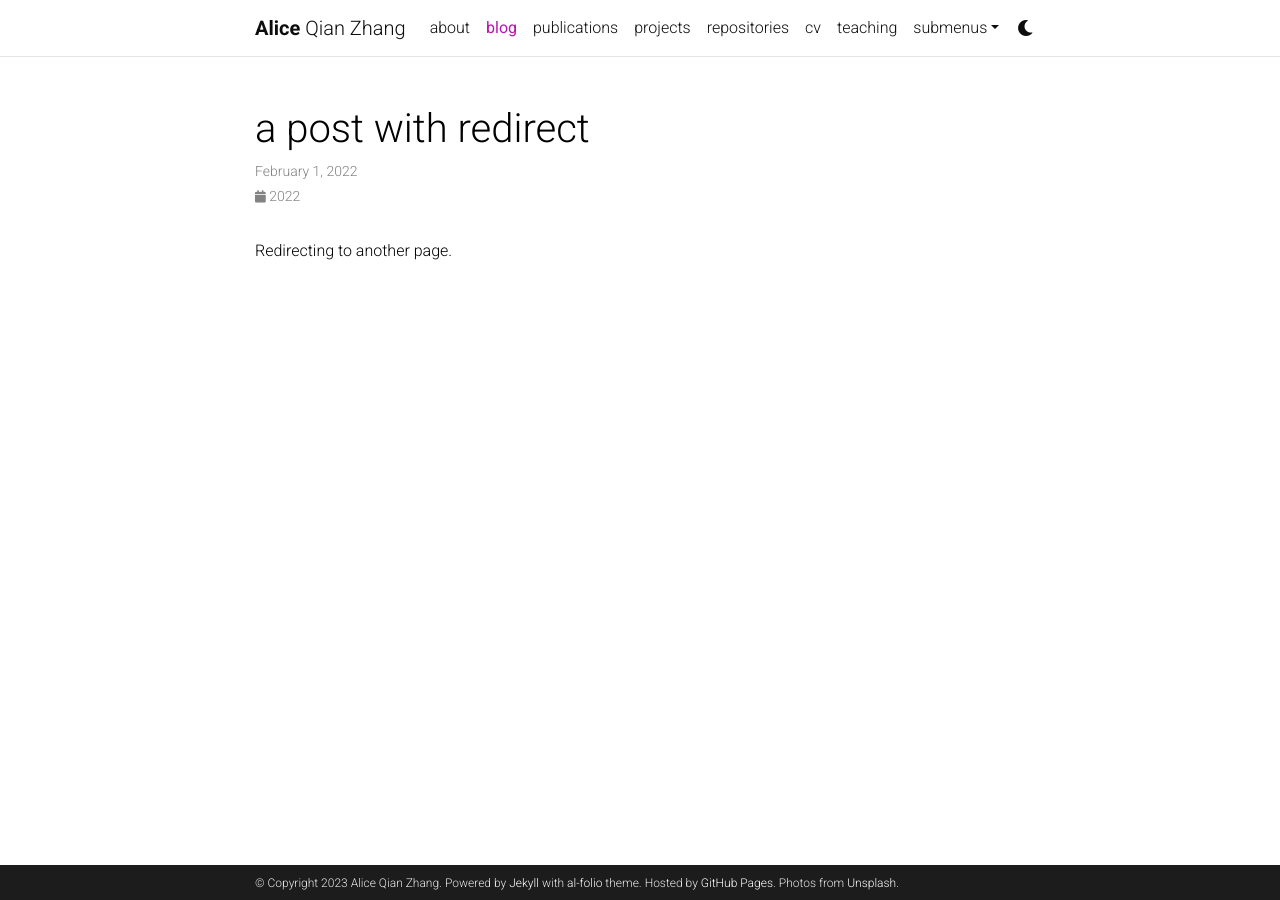
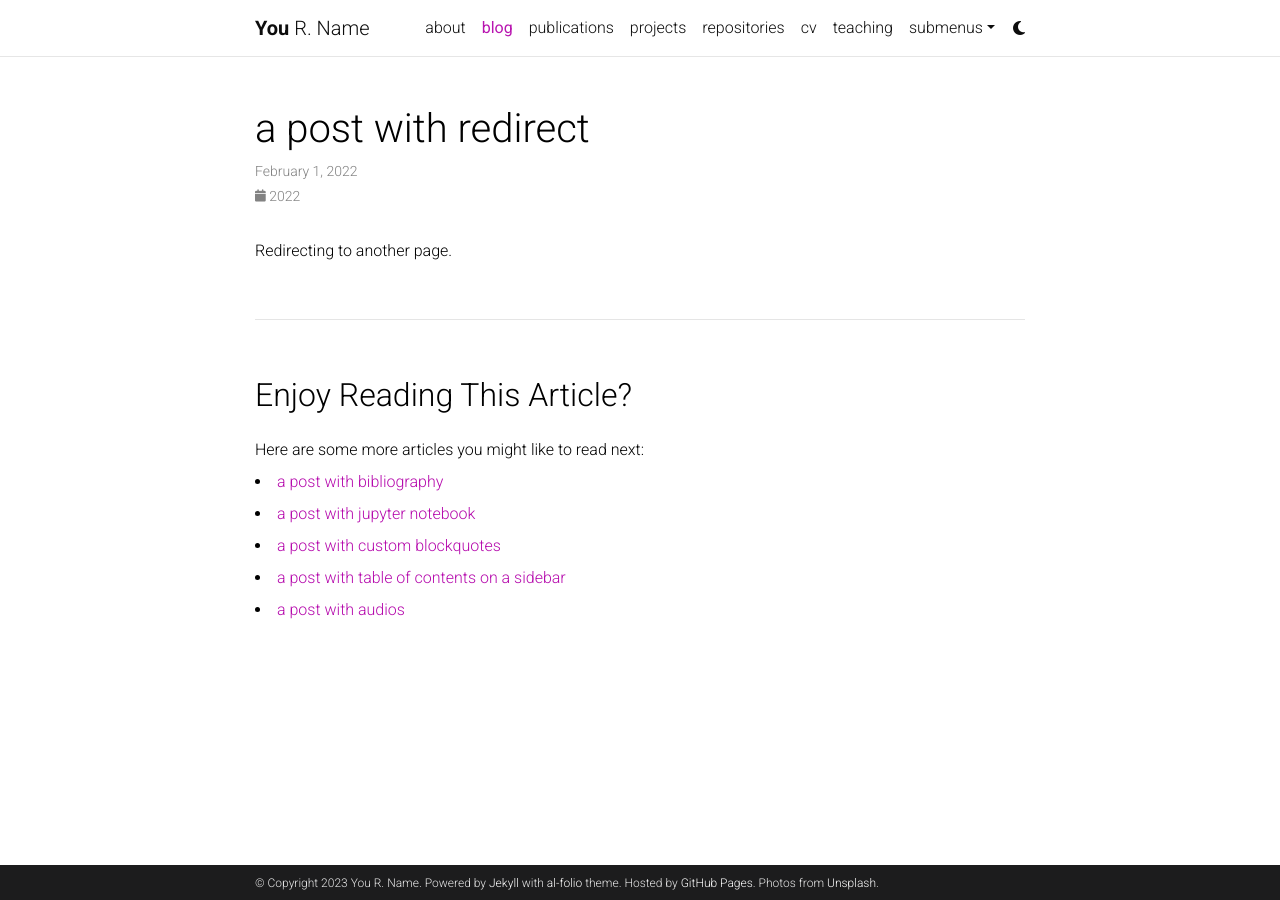
Before and after one commit to yjqian02/yjqian02.github.io, a Jekyll site: the page built from _posts/2022-02-01-redirect.md, in a window 1280 px wide. Built offline with Jekyll 4.4.1, drawn with Linux system fonts in a browser that asks for light colours; comment, search, counter and statistics services are not loaded; a style sheet for code colours, icons or effects is not loaded.

Commit message:
revert config

```diff
--- a/_config.yml
+++ b/_config.yml
@@ -3,12 +3,12 @@
 # -----------------------------------------------------------------------------
 
 title: blank # the website title (if blank, full name will be used instead)
-first_name: Alice
-middle_name: Qian
-last_name: Zhang
-email: zhan6698@example.com
+first_name: You
+middle_name: R.
+last_name: Name
+email: you@example.com
 description: > # the ">" symbol means to ignore newlines until "footer_text:"
-  Alice Qian Zhang's Personal Website
+  A simple, whitespace theme for academics. Based on [*folio](https://github.com/bogoli/-folio) design.
 footer_text: >
   Powered by <a href="https://jekyllrb.com/" target="_blank">Jekyll</a> with <a href="https://github.com/alshedivat/al-folio">al-folio</a> theme.
   Hosted by <a href="https://pages.github.com/" target="_blank">GitHub Pages</a>.
@@ -16,10 +16,10 @@
 keywords: jekyll, jekyll-theme, academic-website, portfolio-website  # add your own keywords or leave empty
 
 lang: en # the language of your site (for example: en, fr, cn, ru, etc.)
-icon: profile_white.jpg # ⚛️   the emoji used as the favicon (alternatively, provide image name in /assets/img/)
+icon: ⚛️  # the emoji used as the favicon (alternatively, provide image name in /assets/img/)
 
-url: https://yjqian02.github.io # the base hostname & protocol for your site
-baseurl: # the subpath of your site, e.g. /blog/
+url: https://alshedivat.github.io # the base hostname & protocol for your site
+baseurl: /al-folio # the subpath of your site, e.g. /blog/
 last_updated: false # set to true if you want to display last updated in the footer
 impressum_path:  # set to path to include impressum link in the footer, use the same path as permalink in a page, helps to conform with EU GDPR
 
@@ -34,6 +34,10 @@
 # repo color theme
 repo_theme_light: default       # https://github.com/anuraghazra/github-readme-stats/blob/master/themes/README.md
 repo_theme_dark: dark           # https://github.com/anuraghazra/github-readme-stats/blob/master/themes/README.md
+repo_trophies:
+  enabled: true
+  theme_light: flat    # https://github.com/ryo-ma/github-profile-trophy
+  theme_dark: gitdimmed  # https://github.com/ryo-ma/github-profile-trophy
 
 # -----------------------------------------------------------------------------
 # RSS Feed
@@ -67,11 +71,11 @@
 # Social integration
 # -----------------------------------------------------------------------------
 
-github_username: yjqian02 # your GitHub user name
+github_username: # your GitHub user name
 gitlab_username: # your GitLab user name
 twitter_username: # your Twitter handle
 mastodon_username: # your mastodon instance+username in the format instance.tld/@username
-linkedin_username: alice-z-2775431b6 # your LinkedIn user name
+linkedin_username: # your LinkedIn user name
 telegram_username: # your Telegram user name
 scholar_userid: # your Google Scholar ID
 semanticscholar_id: # your Semantic Scholar ID
@@ -80,11 +84,15 @@
 medium_username: # your Medium username
 quora_username: # your Quora username
 publons_id: # your ID on Publons
+lattes_id: # your ID on Lattes (Brazilian Lattes CV)
+osf_id: # your OSF ID
 research_gate_profile: # your profile on ResearchGate
+scopus_id: # your profile on Scopus
 blogger_url: # your blogger URL
 work_url: # work page URL
 keybase_username: # your keybase user name
 wikidata_id: # your wikidata id
+wikipedia_id: # your wikipedia id (Case sensitive)
 dblp_url: # your DBLP profile url
 stackoverflow_id: # your stackoverflow id
 kaggle_id: # your kaggle id
@@ -96,16 +104,17 @@
 facebook_id: # your facebook id
 youtube_id: # your youtube channel id (youtube.com/@<youtube_id>)
 discord_id: # your discord id (18-digit unique numerical identifier)
+zotero_username: # your zotero username
 
 contact_note: >
-  For research inquiries please contact via email
+  You can even add a little note about which of these is the best way to reach you.
 
 # -----------------------------------------------------------------------------
 # Analytics and search engine verification
 # -----------------------------------------------------------------------------
 
-google_analytics:  # your Goole Analytics measurement ID (format: G-XXXXXXXXXX)
-panelbear_analytics:  # panelbear analytics site ID (format: XXXXXXXXX)
+google_analytics:  # your Google Analytics measurement ID (format: G-XXXXXXXXXX)
+cronitor_analytics:  # cronitor RUM analytics site ID (format: XXXXXXXXX)
 
 google_site_verification:  # your google-site-verification ID (Google Search Console)
 bing_site_verification:  # out your bing-site-verification ID (Bing Webmaster)
@@ -122,6 +131,10 @@
 # Pagination
 pagination:
   enabled: true
+
+related_blog_posts:
+  enabled: true
+  max_related: 5
 
 # Giscus comments (RECOMMENDED)
 # Follow instructions on https://giscus.app/ to setup for your repo to fill out
@@ -144,7 +157,7 @@
 # https://help.disqus.com/en/articles/1717111-what-s-a-shortname
 
 # External sources.
-# If you have blog posts published on medium.com or other exteranl sources,
+# If you have blog posts published on medium.com or other external sources,
 # you can display them in your blog by adding a link to the RSS feed.
 external_sources:
   - name: medium.com
@@ -164,8 +177,15 @@
     output: true
     permalink: /projects/:path/
 
-news_scrollable: true # adds a vertical scroll bar if there are more than 3 news items
-news_limit: 5 # leave blank to include all the news in the `_news` folder
+announcements:
+  enabled: true
+  scrollable: true # adds a vertical scroll bar if there are more than 3 news items
+  limit: 5 # leave blank to include all the news in the `_news` folder
+
+latest_posts:
+  enabled: true
+  scrollable: true # adds a vertical scroll bar if there are more than 3 new posts items
+  limit: 3 # leave blank to include all the blog posts
 
 # -----------------------------------------------------------------------------
 # Jekyll settings
@@ -202,19 +222,22 @@
   - jekyll-diagrams
   - jekyll-email-protect
   - jekyll-feed
+  - jekyll-get-json
   - jekyll-imagemagick
+  - jekyll-jupyter-notebook
+  - jekyll-link-attributes
   - jekyll-minifier
   - jekyll-paginate-v2
   - jekyll/scholar
   - jekyll-sitemap
-  - jekyll-link-attributes
+  - jekyll-toc
   - jekyll-twitter-plugin
   - jemoji
 
 # Sitemap settings
 defaults:
   - scope:
-      path: "assets/**/*.*"
+      path: "assets"
     values:
       sitemap: false
 
@@ -242,7 +265,8 @@
     tag: '/blog/tag/:name/'
     category: '/blog/category/:name/'
 
-display_tags: ['formatting', 'images', 'links', 'math', 'code'] # this tags will be dispalyed on the front page of your blog
+display_tags: ['formatting', 'images', 'links', 'math', 'code'] # these tags will be displayed on the front page of your blog
+display_categories: ['blockquotes'] # these categories will be displayed on the front page of your blog
 
 # -----------------------------------------------------------------------------
 # Jekyll Scholar
@@ -272,8 +296,10 @@
   details_link: Details
 
   query: "@*"
+  group_by: year
+  group_order: descending
 
-badges: # Display different badges for your pulications
+badges: # Display different badges for your publications
   altmetric_badge: true # Altmetric badge (https://www.altmetric.com/products/altmetric-badges/)
   dimensions_badge: true # Dimensions badge (https://badge.dimensions.ai/)
 
@@ -302,7 +328,7 @@
 # -----------------------------------------------------------------------------
 
 imagemagick:
-  enabled: true # enables responsive images for your site (recomended, see https://github.com/alshedivat/al-folio/issues/537)
+  enabled: true # enables responsive images for your site (recommended, see https://github.com/alshedivat/al-folio/issues/537)
   widths:
     - 480
     - 800
@@ -331,10 +357,10 @@
 # -----------------------------------------------------------------------------
 
 enable_google_analytics:    false  # enables google analytics
-enable_panelbear_analytics: false  # enables panelbear analytics
+enable_cronitor_analytics: false  # enables cronitor RUM analytics
 enable_google_verification: false  # enables google site verification
 enable_bing_verification:   false  # enables bing site verification
-enable_masonry:             true   # enables automatic project cards arangement
+enable_masonry:             true   # enables automatic project cards arrangement
 enable_math:                true   # enables math typesetting (uses MathJax)
 enable_tooltips:            false  # enables automatic tooltip links generated
                                    # for each section titles on pages and posts
@@ -358,9 +384,11 @@
   integrity:
     css: "sha256-DF7Zhf293AJxJNTmh5zhoYYIMs2oXitRfBjY+9L//AY="
     js: "sha256-fgLAgv7fyCGopR/gBNq2iW3ZKIdqIcyshnUULC4vex8="
+bootstrap-table:
+  version: "1.21.4"
 fontawesome:
-  version: "5.15.4"
-  integrity: "sha256-mUZM63G8m73Mcidfrv5E+Y61y7a12O5mW4ezU3bxqW4="
+  version: "6.4.0"
+  integrity: "sha256-HtsXJanqjKTc8vVQjO4YMhiqFoXkfBsjBWcX91T1jr8="
 jquery:
   version: "3.6.0"
   integrity: "sha256-/xUj+3OJU5yExlq6GSYGSHk7tPXikynS7ogEvDej/m4="
@@ -377,3 +405,24 @@
 medium_zoom:
   version: "1.0.8"
   integrity: "sha256-7PhEpEWEW0XXQ0k6kQrPKwuoIomz8R8IYyuU1Qew4P8="
+
+# -----------------------------------------------------------------------------
+# Get external JSON data
+# -----------------------------------------------------------------------------
+
+jekyll_get_json:
+  - data: resume
+    json: assets/json/resume.json # it can also be an url
+jsonresume:
+  - basics
+  - work
+  - education
+  - publications
+  - projects
+  - volunteer
+  - awards
+  - certificates
+  - skills
+  - languages
+  - interests
+  - references
```
